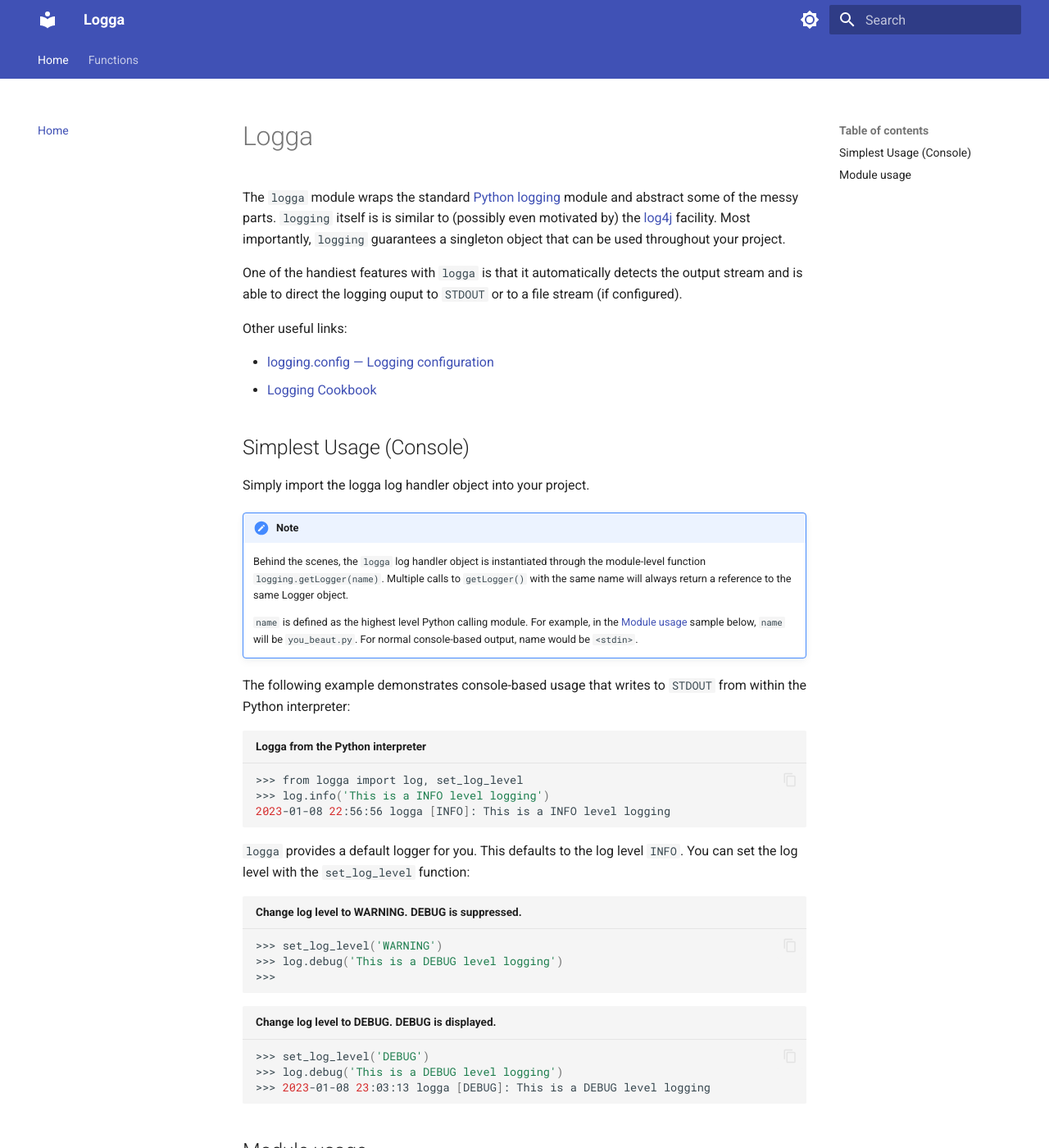
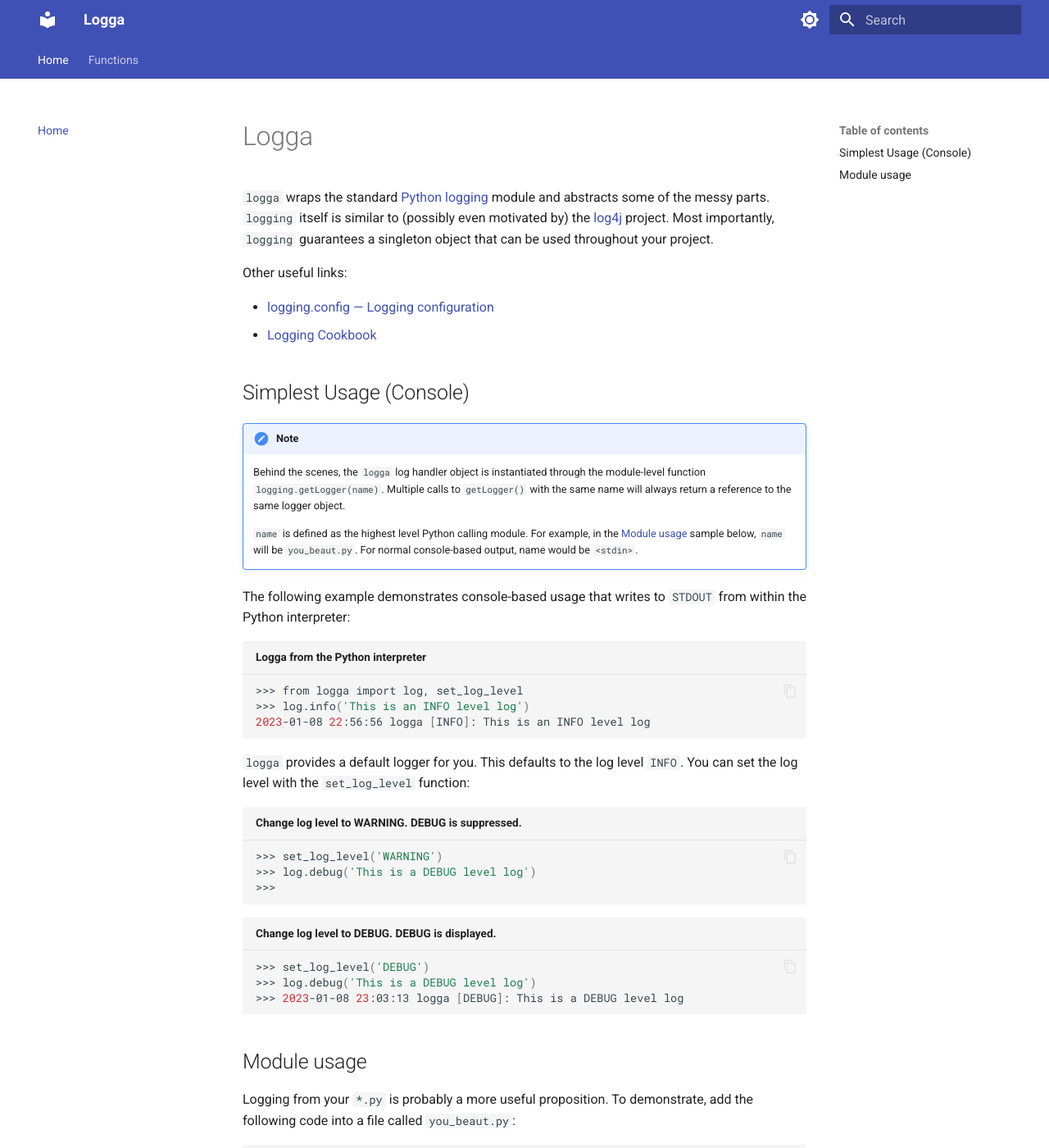
Before and after one commit to loum/logga, an MkDocs documentation site: the page built from docs/docs/index.md, in a window 1280 px wide and 1400 px high. Shown: the whole window at 82% size. Built offline with MkDocs 1.6.1 and Material for MkDocs 9.7.7, drawn with Linux system fonts in a browser that asks for light colours; some of the changed text lies outside the part shown.

Commit message:
Update index.md

````diff
--- a/docs/docs/index.md
+++ b/docs/docs/index.md
@@ -1,12 +1,9 @@
 # Logga
 
-The `logga` module wraps the standard [Python logging](https://docs.python.org/3/library/logging.html) module and
-abstract some of the messy parts. `logging` itself is is similar to (possibly even motivated by) the
-[log4j](https://logging.apache.org/log4j/2.x/) facility. Most importantly, `logging` guarantees a singleton object
+`logga` wraps the standard [Python logging](https://docs.python.org/3/library/logging.html) module and
+abstracts some of the messy parts. `logging` itself is similar to (possibly even motivated by) the
+[log4j](https://logging.apache.org/log4j/2.x/) project. Most importantly, `logging` guarantees a singleton object
 that can be used throughout your project.
-
-One of the handiest features with `logga` is that it automatically detects the output stream and is able to
-direct the logging ouput to `STDOUT` or to a file stream (if configured).
 
 Other useful links:
 
@@ -15,12 +12,10 @@ Other useful links:
 
 ## Simplest Usage (Console)
 
-Simply import the logga log handler object into your project.
-
 !!! note
     Behind the scenes, the `logga` log handler object is instantiated through the module-level
     function `logging.getLogger(name)`. Multiple calls to `getLogger()` with the same name will always
-    return a reference to the same Logger object.
+    return a reference to the same logger object.
 
     `name` is defined as the highest level Python calling module. For example, in the
     [Module usage](#module-usage) sample below,
@@ -30,8 +25,8 @@ The following example demonstrates console-based usage that writes to `STDOUT` f
 
 ``` sh title="Logga from the Python interpreter"
 >>> from logga import log, set_log_level
->>> log.info('This is a INFO level logging')
-2023-01-08 22:56:56 logga [INFO]: This is a INFO level logging
+>>> log.info('This is an INFO level log')
+2023-01-08 22:56:56 logga [INFO]: This is an INFO level log
 ```
 
 `logga` provides a default logger for you. This defaults to the log level `INFO`. You can set the
@@ -39,19 +34,19 @@ log level with the `set_log_level` function:
 
 ``` sh title="Change log level to WARNING. DEBUG is suppressed."
 >>> set_log_level('WARNING')
->>> log.debug('This is a DEBUG level logging')
+>>> log.debug('This is a DEBUG level log')
 >>>
 ```
 
 ``` sh title="Change log level to DEBUG. DEBUG is displayed."
 >>> set_log_level('DEBUG')
->>> log.debug('This is a DEBUG level logging')
->>> 2023-01-08 23:03:13 logga [DEBUG]: This is a DEBUG level logging
+>>> log.debug('This is a DEBUG level log')
+>>> 2023-01-08 23:03:13 logga [DEBUG]: This is a DEBUG level log
 ```
 
 ## Module usage
-Logging from your `*.py` is probably a more useful proposition. Similarly, import `logga` into your Python
-module. To demonstrate, add the following code into a file called `you_beaut.py`:
+Logging from your `*.py` is probably a more useful proposition. To demonstrate, add the
+following code into a file called `you_beaut.py`:
 
 ``` sh title="you_beaut.py"
 from logga import log
@@ -70,7 +65,7 @@ python you_beaut.py
 ```
 
 But what if you want to log to a file? In this case you will have to provide configuration. The structure
-of the config is standard `logging`. In this case, place the following into a the file called `log.conf`
+of the config is standard `logging`. For example, place the following configuration into a file called `log.conf`
 in the same directory as `you_beaut.py`:
 
 ``` sh title="Sample log.conf"
@@ -115,7 +110,7 @@ format=%(asctime)s (%(levelname)s): %(message)s
 datefmt=
 ```
 
-Now when you `python you_beaut.py` you will notice that output to the console is suppressed.
+Now, when you `python you_beaut.py` you will notice that output to the console is suppressed.
 Instead, the output is directed to a file stream defined by the `handler_youBeautFileHandler` section from
 the `log.conf` file. To verify:
 
````
